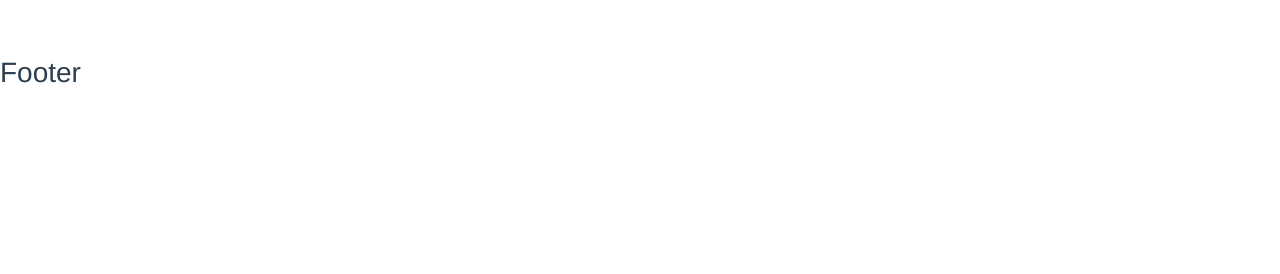
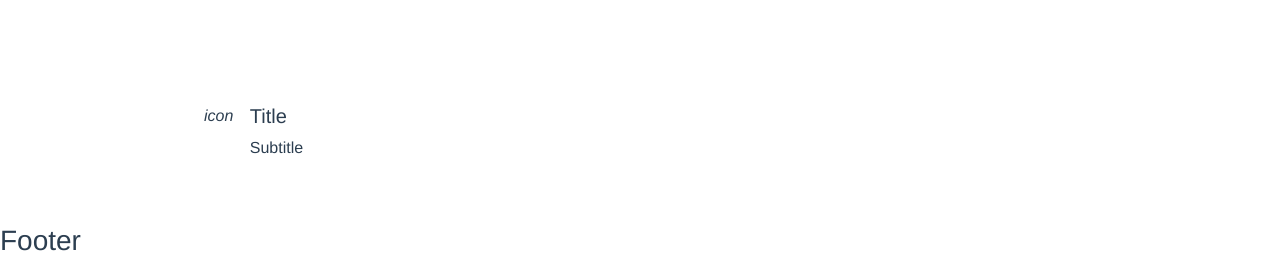
Before and after one commit to Antonius131/proj-html-vuejs, a Vue app: page / in a window 1280 px wide. Shown: the part 400-674 px from the top of the page. Built offline with nearby package versions, Linux system fonts and the light colour scheme.

Commit message:
BrandCards: importing and styling component

```diff
--- a/src/components/main/BrandCards.vue
+++ b/src/components/main/BrandCards.vue
@@ -3,10 +3,10 @@
       <div class="col-4">
          <div class="card mb-3">
             <div class="row g-0">
-               <div class="col-md-4">
+               <div class="col-2">
                   <i>icon</i>
                </div>
-               <div class="col-md-8">
+               <div class="col-10">
                   <div class="card-body">
                      <h5 class="card-title">Title</h5>
                      <p class="card-text">Subtitle</p>
@@ -53,6 +53,16 @@ export default {
 }
 </script>
 
-<style>
+<style lang="scss" scoped>
+   .card {
+      border: none;
 
+      .row {
+         padding: 0;
+      }
+
+      .card-body {
+         padding: 0;
+      }
+   }
 </style>
--- a/src/components/main/MainContent.vue
+++ b/src/components/main/MainContent.vue
@@ -8,13 +8,19 @@
                   <h3>We are pioneers of the digital approach, using leading-edge technology to simplify procedures and apply executive coaching in the new age of digitalization.</h3>
                </div>
             </div>
+            <BrandCards />
          </div>
       </section>
    </main>
 </template>
 
 <script>
+import BrandCards from './BrandCards.vue'
+
 export default {
+   components: {
+      BrandCards
+   },
    data: function() {
       return {
          sectionTitles: [
```
